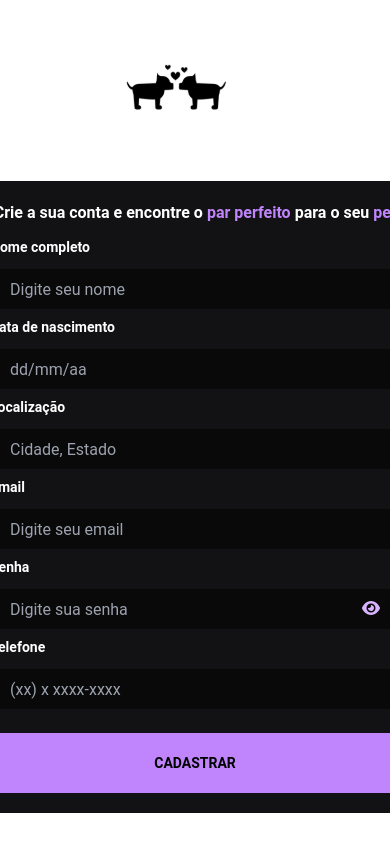
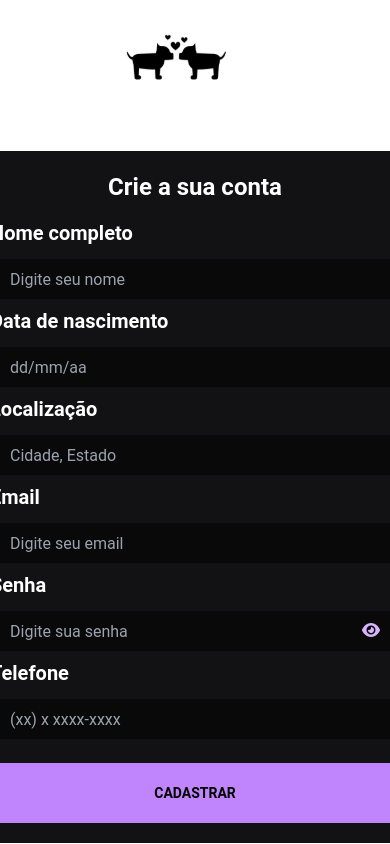
Before and after one commit to anagdinizp/projeto-td, a React (Vite) app: page /cadastro in a window 390 px wide. Shown: the top 844 px of the page. Built offline with nearby package versions, Linux system fonts and the light colour scheme.

Commit message:
Layout responsivo da página de editar perfil do usuário

```diff
--- a/src/components/Input.tsx
+++ b/src/components/Input.tsx
@@ -56,14 +56,14 @@ const getStyle = (style: styleInput) => {
   }
 };
 
-const getEyeStyle = (eyeInput:eyeInput) => {
+const getEyeStyle = (eyeInput: eyeInput) => {
   switch (eyeInput) {
     case "light":
       return "flex items-center justify-center rounded-r-lg bg-gray-100 w-fit p-5 h-8 outline-none";
     case "dark":
       return "flex items-center justify-center rounded-r-lg bg-gray-900 w-fit p-5 h-8 outline-none";
   }
-}
+};
 
 export function Input({
   styleType,
@@ -83,7 +83,13 @@ export function Input({
   );
 }
 
-export function InputPassword({ value, setState, type, style, eyeInput }: inputPassword) {
+export function InputPassword({
+  value,
+  setState,
+  type,
+  style,
+  eyeInput,
+}: inputPassword) {
   const [passwordShown, setPasswordShown] = useState(false);
   function passwordVisibility() {
     setPasswordShown(!passwordShown);
--- a/src/pages/EditProfile.tsx
+++ b/src/pages/EditProfile.tsx
@@ -28,18 +28,21 @@ export function EditProfile() {
     <div className="grid gap-2 ml-5 mr-5">
       <div className="flex flex-col items-center">
         <img
-          className="w-[164px] h-[162px] rounded-full m-auto mt-4 overflow-hidden md:w-[274px] md:h-[274px]"
+          className="w-[164px] h-[162px] rounded-full m-auto mt-4 overflow-hidden"
           src="https://avatars.githubusercontent.com/u/79330582?v=4"
         />
         <button className="mt-2">
           <img src="https://img.icons8.com/sf-regular/40/000000/edit-image.png" />
         </button>
       </div>
+      <div className="flex md:w-[600px] justify-self-center">
         <form
           onSubmit={saveChanges}
           className="flex flex-col gap-2 w-full h-full"
         >
-        <strong className="text-black text-base mb-1 md:text-2xl">Nome</strong>
+          <strong className="text-black text-base mb-1 md:text-2xl">
+            Nome
+          </strong>
           <Input
             styleType={{
               theme: "light",
@@ -50,7 +53,9 @@ export function EditProfile() {
             value={name}
             setState={setName}
           />
-        <strong className="text-black text-base mb-1 md:text-2xl">Idade</strong>
+          <strong className="text-black text-base mb-1 md:text-2xl">
+            Idade
+          </strong>
           <Input
             styleType={{
               theme: "light",
@@ -100,7 +105,9 @@ export function EditProfile() {
             value={locale}
             setState={setLocale}
           />
-        <strong className="text-black text-base mb-1 md:text-2xl">Email</strong>
+          <strong className="text-black text-base mb-1 md:text-2xl">
+            Email
+          </strong>
           <Input
             styleType={{
               theme: "light",
@@ -111,7 +118,9 @@ export function EditProfile() {
             value={email}
             setState={setEmail}
           />
-        <strong className="text-black text-base mb-1 md:text-2xl">Senha</strong>
+          <strong className="text-black text-base mb-1 md:text-2xl">
+            Senha
+          </strong>
           <InputPassword
             setState={setPassword}
             type={"password"}
@@ -124,5 +133,6 @@ export function EditProfile() {
           </div>
         </form>
       </div>
+    </div>
   );
 }
--- a/src/pages/Login.tsx
+++ b/src/pages/Login.tsx
@@ -66,9 +66,7 @@ export function Login() {
               style={"dark"}
               eyeInput={"dark"}
             />
-            <Button styleButton={{ color: "purple", size: "m" }}>
-              Entrar
-            </Button>
+            <Button styleButton={{ color: "purple", size: "m" }}>Entrar</Button>
           </form>
           <span className="text-sm text-white mt-4">
             Ainda não tem uma conta?
--- a/src/pages/Subscribe.tsx
+++ b/src/pages/Subscribe.tsx
@@ -15,8 +15,14 @@ export function Subscribe() {
   const navigate = useNavigate();
   const { showToast } = useToast();
 
-  let user = {name: name, age: age, locale: locale, email: email, password: password}
-    localStorage.setItem('user', JSON.stringify(user));
+  let user = {
+    name: name,
+    age: age,
+    locale: locale,
+    email: email,
+    password: password,
+  };
+  localStorage.setItem("user", JSON.stringify(user));
 
   const subscription = async (event: FormEvent) => {
     event.preventDefault();
@@ -31,19 +37,21 @@ export function Subscribe() {
       <div className="hidden md:block visible bg-dogsubscriber bg-cover bg-no-repeat flex-col justify-center items-center" />
       <div className="bg-white bg-cover min-h-screen md:min-h-screen flex flex-col justify-center items-center">
         <div>
-          <Logo width={"150"} height={"150"} style={"flex items-center justify-center"} />
+          <Logo
+            width={"150"}
+            height={"150"}
+            style={"flex items-center justify-center"}
+          />
         </div>
         <div className="bg-gray-700 w-fit h-fit rounded-xl flex flex-col justify-center items-center direct p-5">
-          <strong className="text-white text-base mb-3 block text-center">
-            Crie a sua conta e encontre o{" "}
-            <span className="text-purple-400">par perfeito</span> para o seu{" "}
-            <span className="text-purple-400">pet</span>
+          <strong className="text-white text-2xl mb-4 block text-center">
+            Crie a sua conta
           </strong>
           <form
             className="flex flex-col gap-2 w-full h-full"
             onSubmit={subscription}
           >
-            <strong className="text-white text-sm mb-1">Nome completo</strong>
+            <strong className="text-white text-xl mb-1">Nome completo</strong>
             <Input
               styleType={{ theme: "dark", size: "s" }}
               placeholder="Digite seu nome"
@@ -51,7 +59,7 @@ export function Subscribe() {
               setState={setName}
               type={"text"}
             />
-            <strong className="text-white text-sm mb-1">
+            <strong className="text-white text-xl mb-1">
               Data de nascimento
             </strong>
             <Input
@@ -61,7 +69,7 @@ export function Subscribe() {
               setState={setAge}
               type={"number"}
             />
-            <strong className="text-white text-sm mb-1">Localização</strong>
+            <strong className="text-white text-xl mb-1">Localização</strong>
             <Input
               styleType={{ theme: "dark", size: "s" }}
               placeholder="Cidade, Estado"
@@ -69,7 +77,7 @@ export function Subscribe() {
               setState={setLocale}
               type={"text"}
             />
-            <strong className="text-white text-sm mb-1">Email</strong>
+            <strong className="text-white text-xl mb-1">Email</strong>
             <Input
               styleType={{ theme: "dark", size: "s" }}
               placeholder="Digite seu email"
@@ -77,12 +85,15 @@ export function Subscribe() {
               setState={setEmail}
               type={"email"}
             />
-            <strong className="text-white text-sm mb-1">Senha</strong>
+            <strong className="text-white text-xl mb-1">Senha</strong>
             <InputPassword
               value={password}
               setState={setPassword}
-              type={"password"} style={"dark"} eyeInput={"dark"}            />
-            <strong className="text-white text-sm mb-1">Telefone</strong>
+              type={"password"}
+              style={"dark"}
+              eyeInput={"dark"}
+            />
+            <strong className="text-white text-xl mb-1">Telefone</strong>
             <Input
               styleType={{ theme: "dark", size: "s" }}
               placeholder="(xx) x xxxx-xxxx"
```
Also changed, not shown: src/pages/Profile.tsx (+7 -7 lines). Lines whose indentation alone changed are shown as unchanged.
